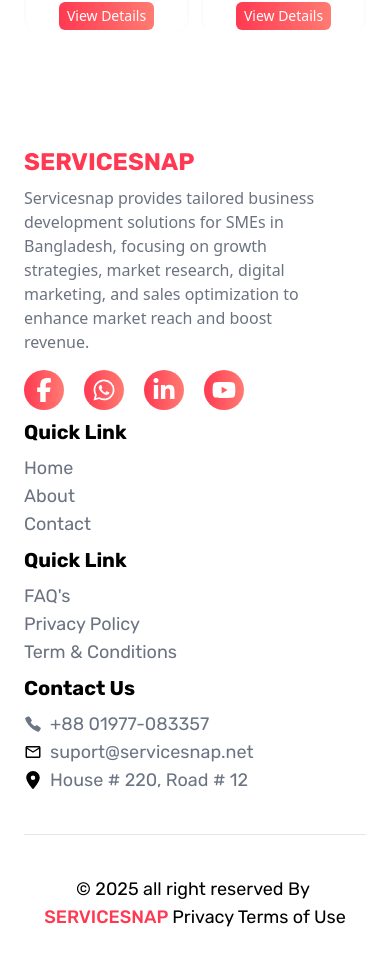
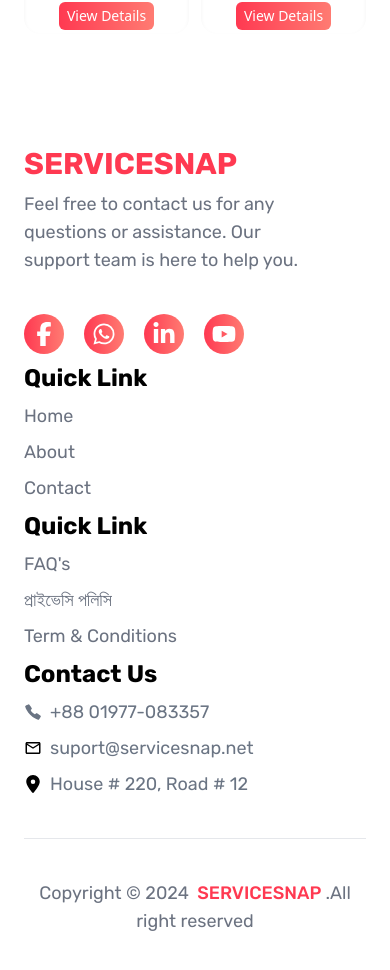
Before and after one commit to rbrazib77/servicesnap, a React (Vite) app: page / in a window 390 px wide. Shown: the part 833-1803 px from the top of the page. Built offline with nearby package versions, Linux system fonts and the light colour scheme.

Commit message:
footer and navbar

```diff
--- a/src/App.jsx
+++ b/src/App.jsx
@@ -18,6 +18,7 @@
 import TeamDetails from "./pages/TeamDetails";
 import Team from "./components/Team";
 import Register from "./pages/Register";
+import PrivacyPolicy from "./pages/PrivacyPolicy";
 
 
 const router = createBrowserRouter(
@@ -34,6 +35,7 @@
       <Route path="/team" element={<Team />} />
       <Route path="/team/:id" element={<TeamDetails />} />
       <Route path="/register" element={<Register />} />
+      <Route path="/privacy" element={<PrivacyPolicy />} />
 
     </Route>
   )
--- a/src/components/Category/index.jsx
+++ b/src/components/Category/index.jsx
@@ -316,7 +316,7 @@
   return (
     <div className="mt-20">
       {/* Categories Row */}
-      <div className="flex justify-between gap-2 mt-4 pb-3 overflow-x-auto whitespace-nowrap !cursor-pointer">
+      <div className="flex justify-between gap-2 mt-4 pb-3 overflow-x-auto whitespace-nowrap !cursor-pointer category">
         {categories.map((category) => (
           <div
             key={category.id}
@@ -359,7 +359,7 @@
                   <div
                     key={index}
                     onClick={() => handleSubcategoryClick(subcategory)}
-                    className="rounded-2xl relative shadow-inner	 overflow-hidden px-4 pt-4  mb-8   category-bar"
+                    className="rounded-2xl relative shadow-inner	 overflow-hidden px-4 pt-4  mb-8 category-bar"
                   >
                     <h3 className="font-rubikRegular  md:text-xl text-[13px] pt-2 px-1 pb-4">
                       {subcategory.name}
--- a/src/components/Footer/index.jsx
+++ b/src/components/Footer/index.jsx
@@ -14,32 +14,30 @@
       <div className="px-6 mt-20">
         <div className="md:flex justify-between">
           <div className="">
-           <Link to="/">
-           <h3 className="text-primary  text-2xl font-rubikBold mb-2  md:mt-0 mt-2 uppercase cursor-pointer">
-              Servicesnap
-            </h3>
-           </Link>
-            <p className="text-gray-500 w-[300px]">
-              Servicesnap provides tailored business development solutions for
-              SMEs in Bangladesh, focusing on growth strategies, market
-              research, digital marketing, and sales optimization to enhance
-              market reach and boost revenue.
+            <Link to="/">
+              <h3 className="text-primary  text-3xl font-rubikBold mb-2  md:mt-0 mt-2 uppercase cursor-pointer">
+                Servicesnap
+              </h3>
+            </Link>
+            <p className="text-gray-500 w-[300px] text-lg font-rubikRegular mb-10 ">
+              Feel free to contact us for any questions or assistance. Our
+              support team is here to help you.
             </p>
             <SocialLink />
           </div>
           <div>
-            <h3 className="text-black text-xl font-rubikBold mb-2 md:mt-0 mt-2">
+            <h3 className="text-black text-2xl font-rubikBold mb-2 md:mt-0 mt-2">
               Quick Link
             </h3>
             <ListItem>
               <ItemName
-                className="text-lg font-rubikRegular text-gray-500"
+                className="text-lg font-rubikRegular text-gray-500 pb-2"
                 itemName="Home"
                 href="/"
               />
 
               <ItemName
-                className="text-lg font-rubikRegular text-gray-500"
+                className="text-lg font-rubikRegular text-gray-500 pb-2"
                 itemName="About"
                 href="/about"
               />
@@ -51,20 +49,20 @@
             </ListItem>
           </div>
           <div>
-            <h3 className="text-black text-xl font-rubikBold mb-2 md:mt-0 mt-2">
+            <h3 className="text-black text-2xl font-rubikBold mb-2 md:mt-0 mt-2">
               Quick Link
             </h3>
             <ListItem>
               <ItemName
-                className="text-lg font-rubikRegular text-gray-500"
+                className="text-lg font-rubikRegular text-gray-500 pb-2"
                 itemName="FAQ's"
                 href="/"
               />
 
               <ItemName
-                className="text-lg font-rubikRegular text-gray-500"
-                itemName="Privacy Policy"
-                href="/about"
+                className="text-lg font-rubikRegular text-gray-500 pb-2"
+                itemName="প্রাইভেসি পলিসি"
+                href="/privacy"
               />
               <ItemName
                 className="text-lg font-rubikRegular text-gray-500"
@@ -74,15 +72,15 @@
             </ListItem>
           </div>
           <div>
-            <h3 className="text-black text-xl font-rubikBold mb-2 md:mt-0 mt-2">
+            <h3 className="text-black text-2xl font-rubikBold mb-2 md:mt-0 mt-2">
               Contact Us
             </h3>
 
-            <div className="flex items-center gap-2 text-lg font-rubikRegular">
+            <div className="flex items-center gap-2 text-lg font-rubikRegular pb-2">
               <IoCallSharp className="text-[#6a7483]" />
               <span className="text-[#6a7483]">+88 01977-083357</span>
             </div>
-            <div className="flex items-center gap-2 text-lg font-rubikRegular">
+            <div className="flex items-center gap-2 text-lg font-rubikRegular pb-2">
               <MdOutlineEmail />
               <span className="text-[#6a7483]">suport@servicesnap.net</span>
             </div>
@@ -93,13 +91,11 @@
           </div>
         </div>
         <hr className="my-10" />
-        <p className="text-center font-rubikRegular text-lg md:text-xl pb-10">
-          © 2025 all right reserved By
-          <span className="text-primary font-rubikMedium uppercase px-1">
+        <p className="text-center font-rubikRegular text-lg md:text-xl pb-10 text-gray-500">
+          Copyright © 2024  <span className="text-primary font-rubikMedium uppercase px-1">
             {" "}
             Servicesnap
-          </span>
-          Privacy Terms of Use
+          </span>.All right reserved
         </p>
       </div>
     </Container>
--- a/src/index.css
+++ b/src/index.css
@@ -43,23 +43,23 @@
 
 
 
-::-webkit-scrollbar {
+.category::-webkit-scrollbar {
   width: 10px;
   height: 10px;
   cursor: pointer;
 }
-::-webkit-scrollbar-track {
+.category::-webkit-scrollbar-track {
   border-radius: 5px;
   background-color: #dfdfdf;
 }
-::-webkit-scrollbar-thumb {
+.category::-webkit-scrollbar-thumb {
   background: #ff3951;
   border-radius: 5px;
   margin: auto;
   cursor: pointer;
 }
 
-::-webkit-scrollbar-button {
+.category::-webkit-scrollbar-button {
   width: 0px;
 }
 
--- /dev/null
+++ b/src/pages/PrivacyPolicy.jsx
@@ -0,0 +1,27 @@
+import React from "react";
+import Container from "../components/Container";
+
+const PrivacyPolicy = () => {
+  return (
+    <div className="pt-32">
+      <Container>
+        <div className="px-6">
+          <div>
+            {/* সার্ভিসস্নাপ এর প্রতিশ্রুতি */}
+            <h2 className="text-3xl md:text-4xl text-center md:text-left font-rubikMedium text-primary uppercase">
+              Servicesnap Agreement{" "}
+            </h2>
+            <p className="w-4/5 pt-6 text-base text-gray-500 font-rubikRegular">
+              We respect your privacy and are committed to protecting your
+              personal information. This Privacy Policy describes how we
+              collect, use, and disclose your information when you access our
+              website and online courses.
+            </p>
+          </div>
+        </div>
+      </Container>
+    </div>
+  );
+};
+
+export default PrivacyPolicy;
```
